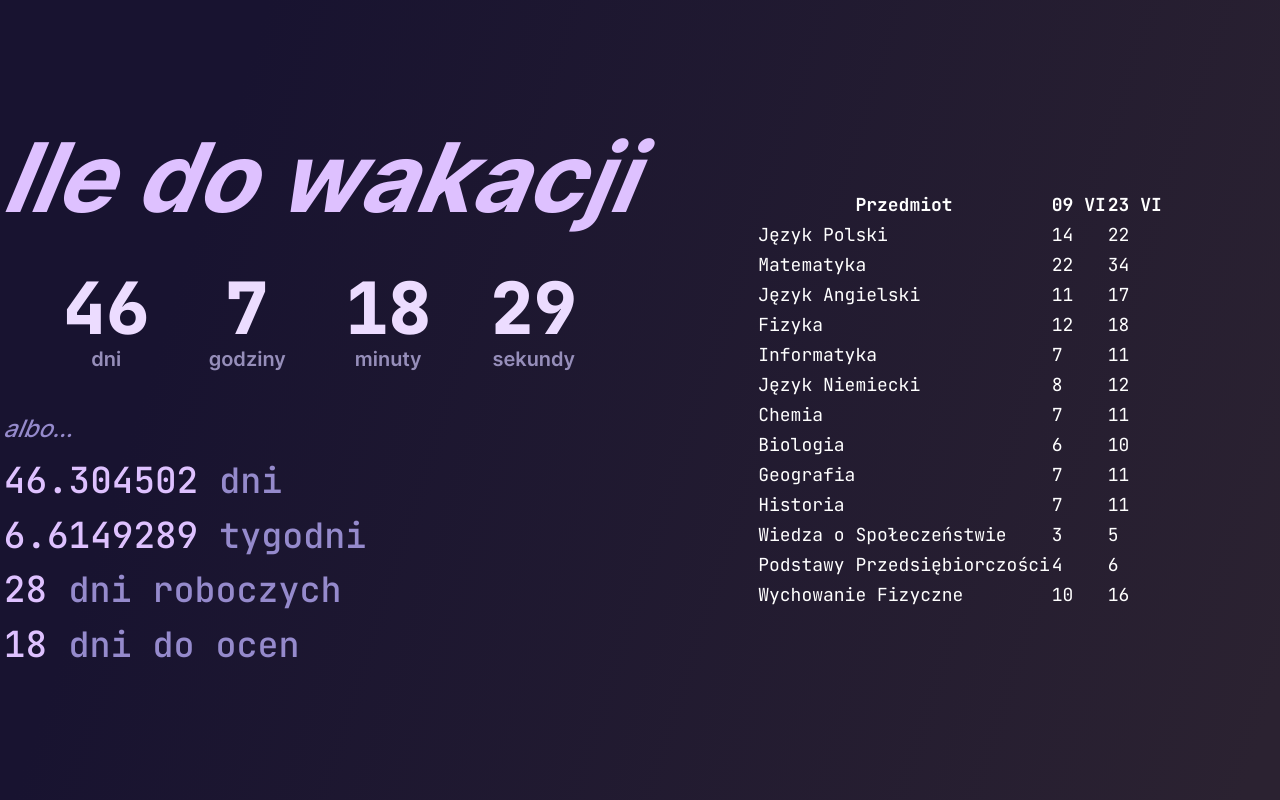
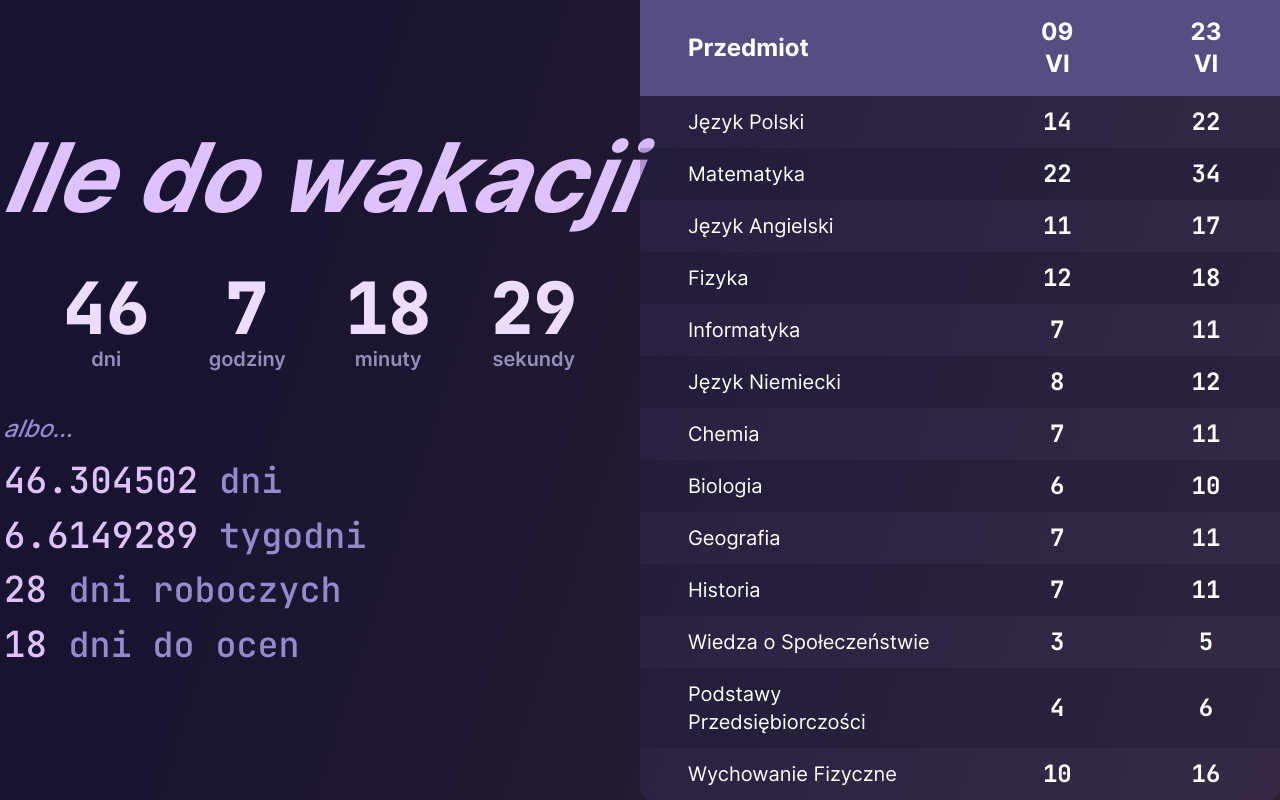
Before and after one commit to CheryX/wakacje, an Astro site: page / in a window 1280 px wide. Built offline with nearby package versions, Linux system fonts and the light colour scheme; Astro itself is replaced by a stand-in of ours.

Commit message:
Table style

```diff
--- a/src/pages/index.astro
+++ b/src/pages/index.astro
@@ -18,9 +18,9 @@ function formatDate(date) {
 ---
 
 <Layout title="Ile do wakacji">
-	<main class="flex justify-evenly h-screen">
+	<main class="flex flex-col xl:flex-row items-center xl:justify-evenly min-h-screen">
 
-		<div class="flex flex-col justify-center w-1/2">
+		<div class="flex flex-col justify-center my-32 xl:my-0 xl:w-1/2">
 
 			<div class="mx-auto">
 
@@ -58,12 +58,12 @@ function formatDate(date) {
 
 		</div>
 
-		<div class="flex flex-col justify-center w-1/2 font-mono">
-			<table class="mx-auto text-lg">
+		<div class="flex flex-col justify-center my-32 xl:my-0 xl:w-1/2">
+			<table class="mx-auto text-lg bg-[#816EDC]/10 rounded-xl">
 
-				<thead>
-					<tr>
-						<th>Przedmiot</th>
+				<thead class="rounded-xl bg-[#564D83] overflow-hidden">
+					<tr class="font-bold">
+						<th class="text-left">Przedmiot</th>
 						<th>{formatDate(new Date(settings.symEndYear))}</th>
 						<th>{formatDate(new Date(settings.endYear))}</th>
 					</tr>
@@ -72,9 +72,9 @@ function formatDate(date) {
 				<tbody>
 					{settings.subjects.map((data) => (
 						<tr>
-							<td>{data.name}</td>
-							<td> <Until id={"o_"+data.name} days={data.occurences} to={new Date(settings.symEndYear)} /> </td>
-							<td> <Until id={"k_"+data.name} days={data.occurences} to={new Date(settings.endYear)} /> </td>
+							<td class="">{data.name}</td>
+							<td class="text-center font-mono text-2xl py-1 font-bold"> <Until id={"o_"+data.name} days={data.occurences} to={new Date(settings.symEndYear)} /> </td>
+							<td class="text-center font-mono text-2xl py-1 font-bold"> <Until id={"k_"+data.name} days={data.occurences} to={new Date(settings.endYear)} /> </td>
 						</tr>
 					) )}
 				</tbody>
@@ -161,4 +161,16 @@ function formatDate(date) {
 		@apply text-[#DEC1FF] font-mono text-[36px] font-medium
 	}
 
+	table > thead > tr > th {
+		@apply py-4 px-12 text-2xl
+	}
+
+	table > tbody > tr > td {
+		@apply py-3 px-12 text-xl
+	}
+
+	tbody > tr {
+		@apply even:bg-[#0E0A1F]/20 odd:bg-none
+	}
+
 </style>
```
